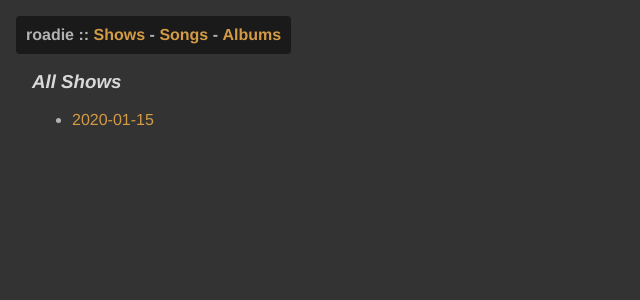
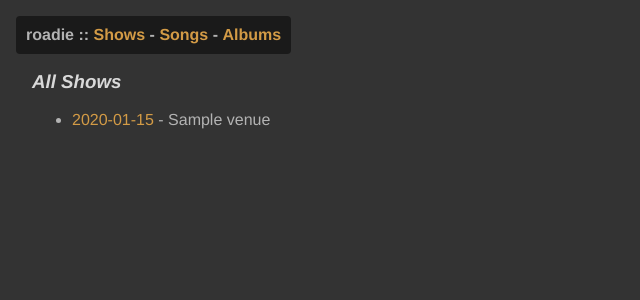
Before and after one commit to jls83/roadie, a Django app: a page that uses setlists/templates/setlists/base.html in a window 1280 px wide. Shown: the top 300 px of the page, without its empty margins (0-640 px from the left). Run offline with Django 3.2, Linux system fonts and the light colour scheme; tables that the repository leaves empty hold one stand-in row (values such as "Sample post"); parts of the project's set-up code (start-up, migrations or seed data) failed here and were passed over.

Commit message:
Changed the font for the pretties

```diff
--- a/setlists/static/setlists/style.css
+++ b/setlists/static/setlists/style.css
@@ -1,7 +1,7 @@
 body {
     background-color: #333333;
     color: #b3b3b3;
-    font-family: 'Helvetica Neue',Helvetica,Arial,sans-serif;
+    font-family: "HelveticaNeue-Light",Helvetica,Arial,sans-serif;
     margin: 1em;
 }
 
--- a/setlists/templates/setlists/base.html
+++ b/setlists/templates/setlists/base.html
@@ -3,6 +3,7 @@
 <html lang="en">
     <head>
         <link rel="stylesheet" type="text/css" href="{% static 'setlists/style.css' %}" />
+        <link href="http://fonts.googleapis.com/css?family=Lobster&subset=latin,latin-ext" rel="stylesheet" type="text/css">
         <link rel="shortcut icon" type="image/png" href="{% static 'setlists/favicon.ico' %}" />
         <title>{% block title %}Roadie{% endblock %}</title>
     </head>
--- a/setlists/templates/setlists/show_index.html
+++ b/setlists/templates/setlists/show_index.html
@@ -8,7 +8,7 @@
 <ul>
     {% for i in show_list %}
     <li>
-        <a href="{% url "show_detail" i %}">{{ i }}</a>
+        <a href="{% url "show_detail" i %}">{{ i }}</a> - {{ i.show_venue }}
     </li>
     {% endfor %}
 </ul>
```
